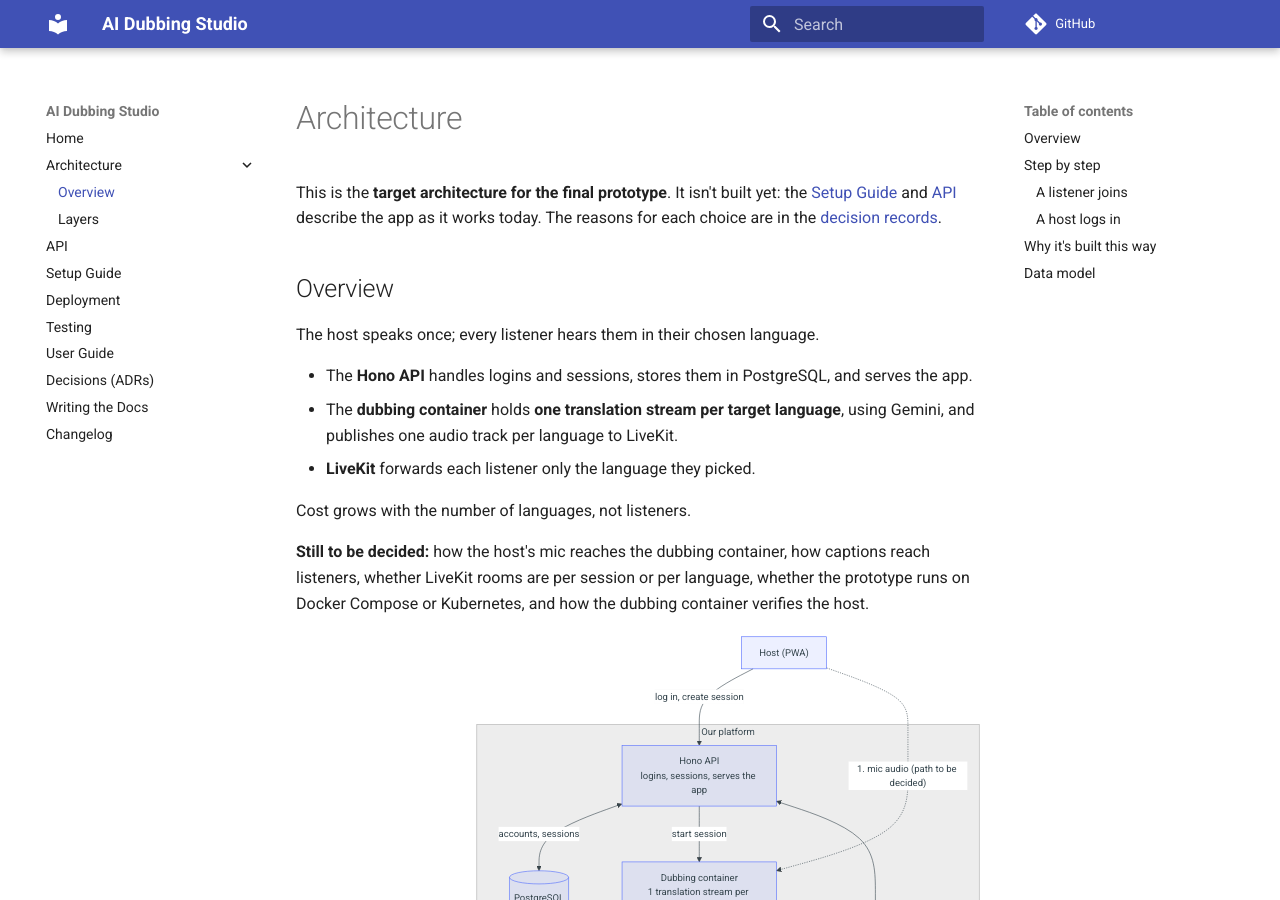
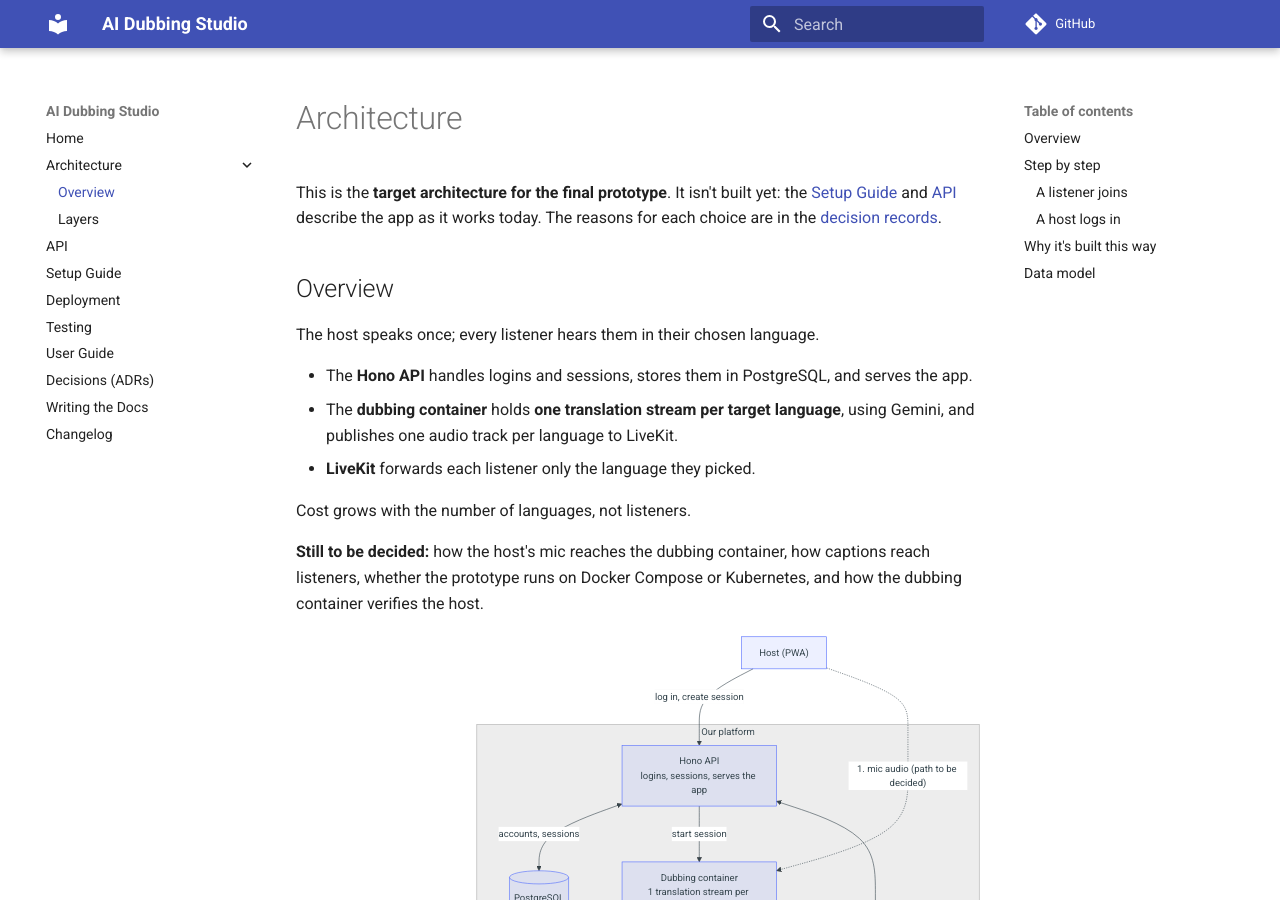
Before and after one commit to WH1TE-SHAD0W/ai-dubbing-studio, an MkDocs documentation site: the page built from docs/architecture.md, in a window 1280 px wide and 900 px high. Built offline with MkDocs 1.6.1 and Material for MkDocs 9.7.7, drawn with Linux system fonts in a browser that asks for light colours; comment, search, counter and statistics services are not loaded; some of the changed text lies outside the part shown.

````diff
--- a/docs/architecture.md
+++ b/docs/architecture.md
@@ -17,9 +17,8 @@ The host speaks once; every listener hears them in their chosen language.
 Cost grows with the number of languages, not listeners.
 
 **Still to be decided:** how the host's mic reaches the dubbing container, how
-captions reach listeners, whether LiveKit rooms are per session or per language,
-whether the prototype runs on Docker Compose or Kubernetes, and how the dubbing
-container verifies the host.
+captions reach listeners, whether the prototype runs on Docker Compose or
+Kubernetes, and how the dubbing container verifies the host.
 
 ```mermaid
 %%{init: {"flowchart": {"nodeSpacing": 90, "rankSpacing": 70}}}%%
````
Also changed, not shown: other parts of docs/architecture.md (+8 -2 lines), docs/architecture-layers.md (+2 -2 lines).
